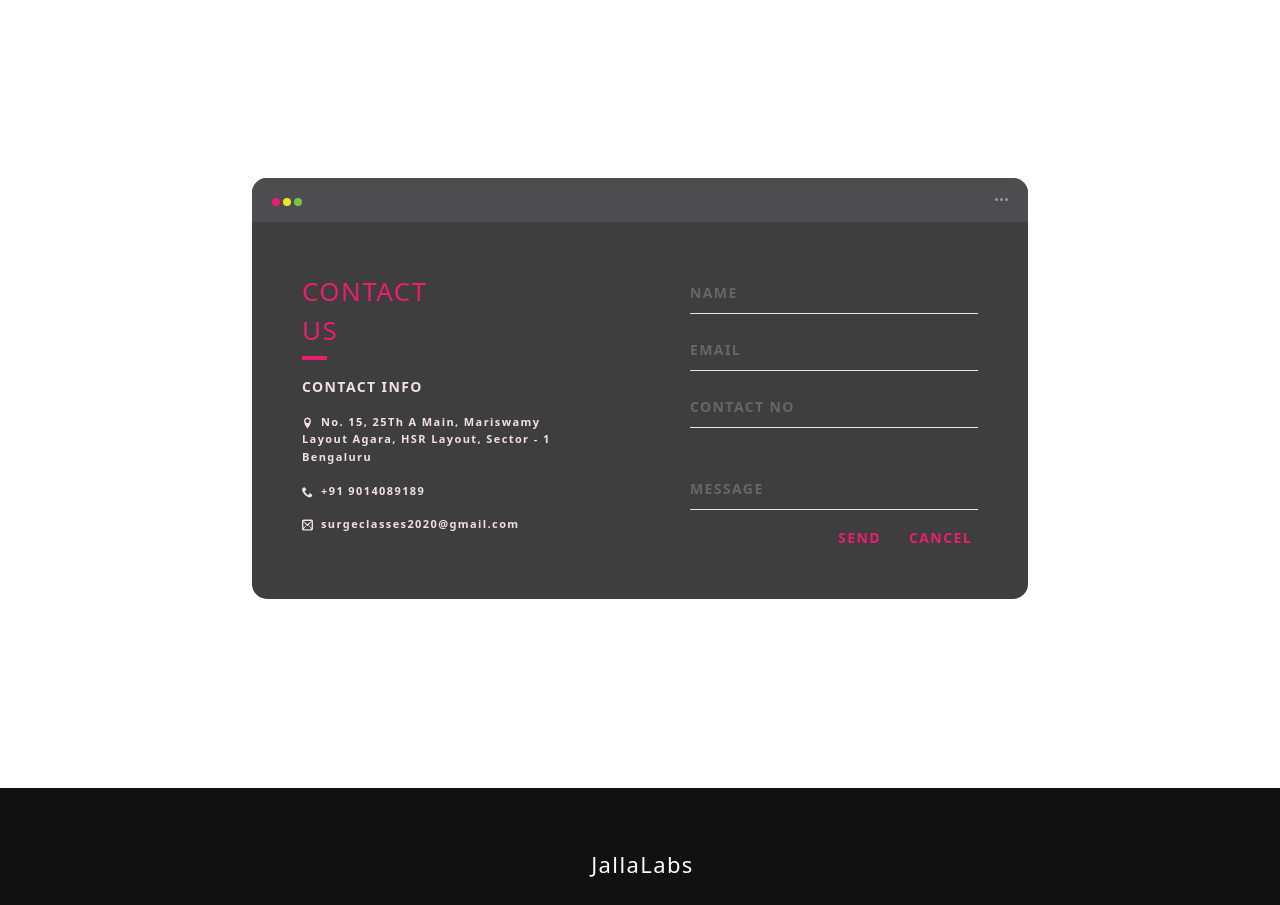
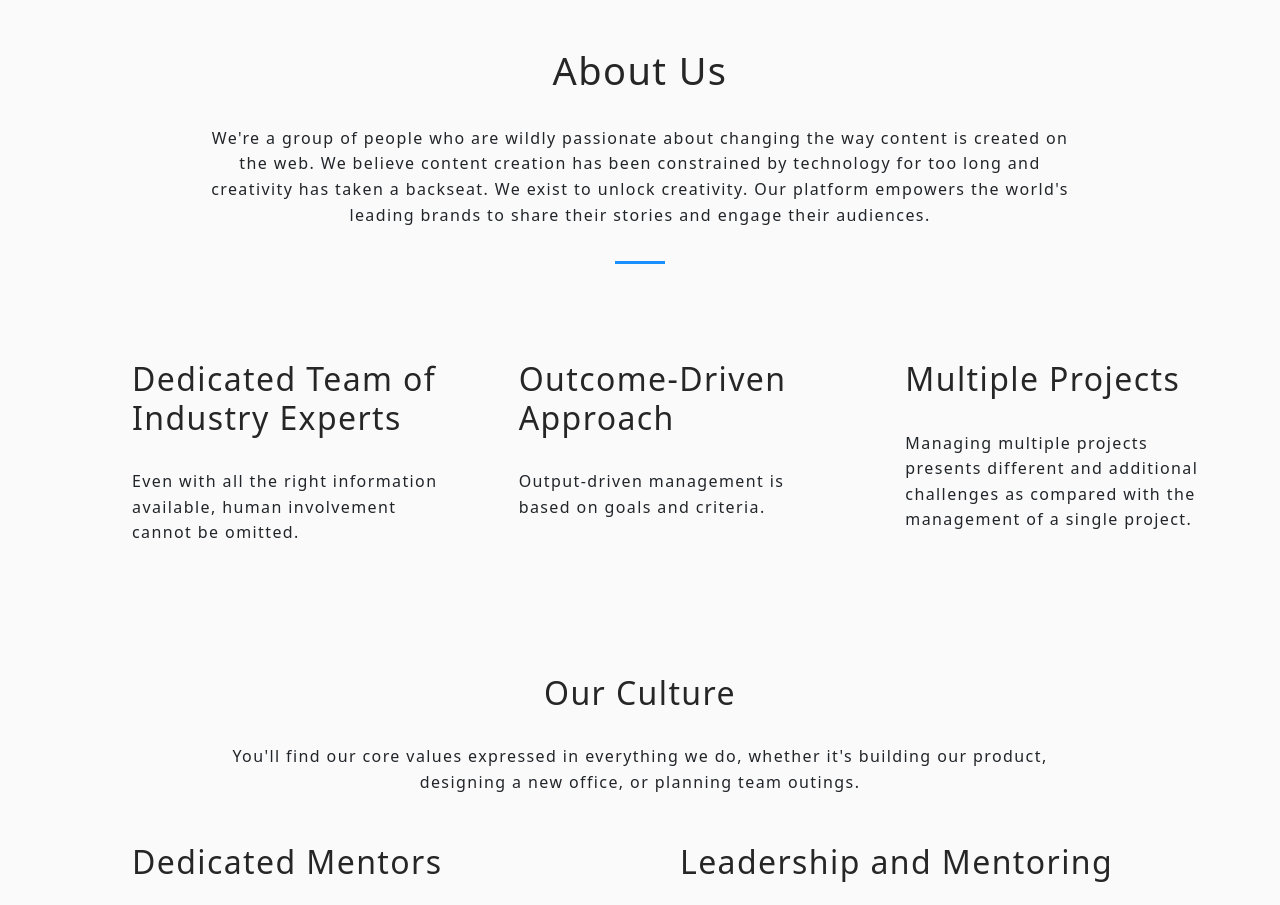
Before and after one commit to surgeclasses/JallaLabs, a React (Create React App) app: page / in a window 1280 px wide. Shown: the part 1880-2785 px from the top of the page. Built offline with nearby package versions, Linux system fonts and the light colour scheme.

Commit message:
Yash dev About Page

```diff
--- a/src/WebPages/AboutPage/AboutPage.css
+++ b/src/WebPages/AboutPage/AboutPage.css
@@ -1,93 +1,82 @@
-
-.features {
-    width: 100%;
-    /* margin-top: -1rem; */
-    /* z-index: 3; */
-    background-color: white;
-    box-shadow: 0 2px 4px rgba(0, 0, 0, 0.26);
+.aboutus-header{
+  margin-bottom: 2rem;
 }
 
-  .features ul {
-    list-style: none;
-    justify-content: space-around;
-    display: flex;
-    flex-direction: row;
-    padding: 0 0.5rem;
-    font-family: system-ui;
-    color:#1d3557;
-    border-bottom: #1d3557 5px solid;
-    height:80vh;
-    /* justify-content: space-around; */
+.aboutus-info{
+  text-align: center;
+  margin-left: 9rem;
+  margin-right: 9rem;
 
 }
 
-  .features li{
-    padding: 1.5rem 0;
-    text-align: center;
-    display: block;
-    /* border: solid 5px #1d3557; */
-    border-radius: 5px;
-    white-space: break-spaces;
-    width:10%;
-    /* padding:10% */
-    padding-left: 6%;
-    padding-right: 6%;
-    display:flex;
-    flex-direction: column;
-    justify-content: right;
-    align-items: center;
-    cursor:context-menu;
-    flex-grow: 1;
-    transition:0.15s;
+.aboutus-features{
+  margin-left: 1rem;
+  margin-top: 6rem;
+  display: flex;
+  flex-direction: row;
+  justify-content: space-around;
 }
 
-  .features li:hover{
-    flex-grow: 5;
-    padding-left: 7%;
-    padding-right: 7%;
+.aboutus-features1{
+  margin-left: 4rem;
+  flex: 1;
 }
 
-  .features li:hover .feature-icons{
-    font-size: 90px;
+.aboutus-features2{
+  margin-left: 4rem;
+   flex: 1;
 }
 
-  .features li:hover .feature-h1Fonts{
-    font-weight: 600;
-    font-size: 50px;
+.aboutus-features3{
+  margin-left: 4rem;
+   flex: 1;
 }
 
-  .features li:hover .feature-pFonts{
-    font-size:21px;
-    font-weight: 400;
+.features-css p{
+  margin-top: 2rem;
 }
 
-  .feature-icons{
-    font-size: 70px;
+.aboutpage-css{
+  margin-top: 7rem;
   text-align: center;
 }
 
-  .feature-h1Fonts{
-    font-weight: 600;
-    font-size: 40px;
+.aboutpage-css p{
+  margin-top: 2rem;
+  margin-left:9rem ;
+  margin-right: 9rem;
+
 }
 
-  .feature-pFonts{
-    font-size:18.5px;
-    font-weight: 300;
+.aboutuspage-column{
+
+  margin-left: 5rem;
+  margin-top: 3rem;
+  display: flex;
+  flex-direction: column;
+  justify-content: space-around;
 }
 
-  .feature-box1{
-    background-color: #e4f1ee;
+.aboutuspage-row{
+  list-style-type: circle;
+  margin-bottom: 1rem;
+  display: flex;
+  flex-direction: row;
+  justify-content: space-around;
 }
 
-  .feature-box2{
-    background-color: #f2f8f7;
+.aboutuspage-row1{
+  flex: 1;
 }
 
-  .feature-box3{
-    background-color: #c9e3de;
+.aboutuspage-row2{
+  flex: 1;
 }
 
-  .feature-box4{
-    background-color: #d2d9db;
+.aboutuspage-row3{
+   flex: 1;
 }
+
+.aboutuspage-row4{
+  flex: 1;
+}
--- a/src/WebPages/AboutPage/AboutPage.js
+++ b/src/WebPages/AboutPage/AboutPage.js
@@ -1,46 +1,63 @@
 import React from "react";
 import "./AboutPage.css";
-// import { RiLiveFill } from "react-icons/ri";
-// import { HiUserGroup } from "react-icons/hi";
-// import { FaProjectDiagram } from "react-icons/fa";
-// import { ImOffice } from "react-icons/im";
+
 
 const AboutPage = () => {
   return (
-    <div>
+    <div id="feature" className="block featureBlock bgGray">
+    <div className="container-fluid">
+      <div className="titleHolder">
+        <div className="aboutus-header">
+        <h2>About Us</h2>
+        </div>
+        <div className="aboutus-info">
+        <p>We're a group of people who are wildly passionate about changing the way content is created on the web. We believe content creation has been constrained by technology for too long and creativity has taken a backseat. We exist to unlock creativity. Our platform empowers the world's leading brands to share their stories and engage their audiences.</p>
+        </div>
+        </div>
+        <div className="aboutus-features">
+        <div className="aboutus-features1">
+        <div className="features-css">
+        <h2>Dedicated Team of Industry Experts</h2>
+        <p>Even with all the right information available, human involvement cannot be omitted.</p>
+        </div>
+        </div>
+
+        <div className="aboutus-features2">
+        <div className="features-css">
+        <h2>Outcome-Driven Approach</h2>
+        <p>Output-driven management is based on goals and criteria.</p>
+        </div>
+        </div>
+
+        <div className="aboutus-features3">
+        <div className="features-css">
+        <h2>Multiple Projects</h2>
+        <p>Managing multiple projects presents different and additional challenges as compared with the management of a single project.</p>
+        </div>
+        </div>
+
+        </div>
+
+        <div className="aboutpage-css">
+        <h2>Our Culture</h2>
+        <p>You'll find our core values expressed in everything we do, whether it's building our product, designing a new office, or planning team outings.</p>
+        </div>
+
+        <div className="aboutuspage-column">
+        <div className="aboutuspage-row">
+        <div className="aboutuspage-row1"><h2>Dedicated Mentors</h2></div>
+        <div className="aboutuspage-row2"><h2>Leadership and Mentoring</h2></div>
+        </div>
+        <div className="aboutuspage-row">
+        <div className="aboutuspage-row3"><h2>Respect for each other</h2></div>
+        <div className="aboutuspage-row4"><h2>Good Working Environment</h2></div>
+        </div>
+
+        </div>
+
+
     </div>
-    // <div className="features">
-    //         <ul>
-    //             <li className="feature-box1">
-    //             <RiLiveFill className="feature-icons" />
-    //             <h1 className="feature-h1Fonts">Live Classes</h1>
-    //             <p className="feature-pFonts">• Online classes taught through video have already proven their effectiveness and preference for the vast majority of viewers.
-    //             Through recorded classes the student is able to see and hear the teacher, facilitating the dynamics and connection that occurs in a classroom. •</p>
-    //             </li>
-
-    //             <li className="feature-box2">
-    //             <HiUserGroup className="feature-icons" />
-    //             <h1 className="feature-h1Fonts">Expert Instructors</h1>
-    //             <p className="feature-pFonts">• Even with all the right information available, human involvement cannot be omitted. With our mentor support team,
-    //             Surge Classes offers an option to get your doubts cleared by experts and interact with a personal online instructor for any doubts you may have. •</p>
-    //             </li>
-
-    //             <li className="feature-box3">
-    //             <FaProjectDiagram className="feature-icons" />
-    //             <h1 className="feature-h1Fonts">Multiple Projects</h1>
-    //             <p className="feature-pFonts">• Managing multiple projects presents different and additional challenges when compared with the management of a single project.
-    //             This acquired knowledge and skills in the areas of scope, time, cost, risk, human resources,
-    //              leadership, and teambuilding. •</p>
-    //             </li>
-
-    //             <li className="feature-box4">
-    //             <ImOffice className="feature-icons" />
-    //             <h1 className="feature-h1Fonts">Industry Oriented</h1>
-    //             <p className="feature-pFonts">• Industry oriented education is an approach to learning from an industry perspective. With traditional technical teaching methodologies in educational environments,
-    //              the conventional pathway is to build the foundation learning through real projects enviornment. •</p>
-    //             </li>
-    //         </ul>
-    //     </div>
+    </div>
   );
 };
 
```
Also changed, not shown: 1 other file (tests, documents, lock files or other folders). Lines whose indentation alone changed are shown as unchanged.
